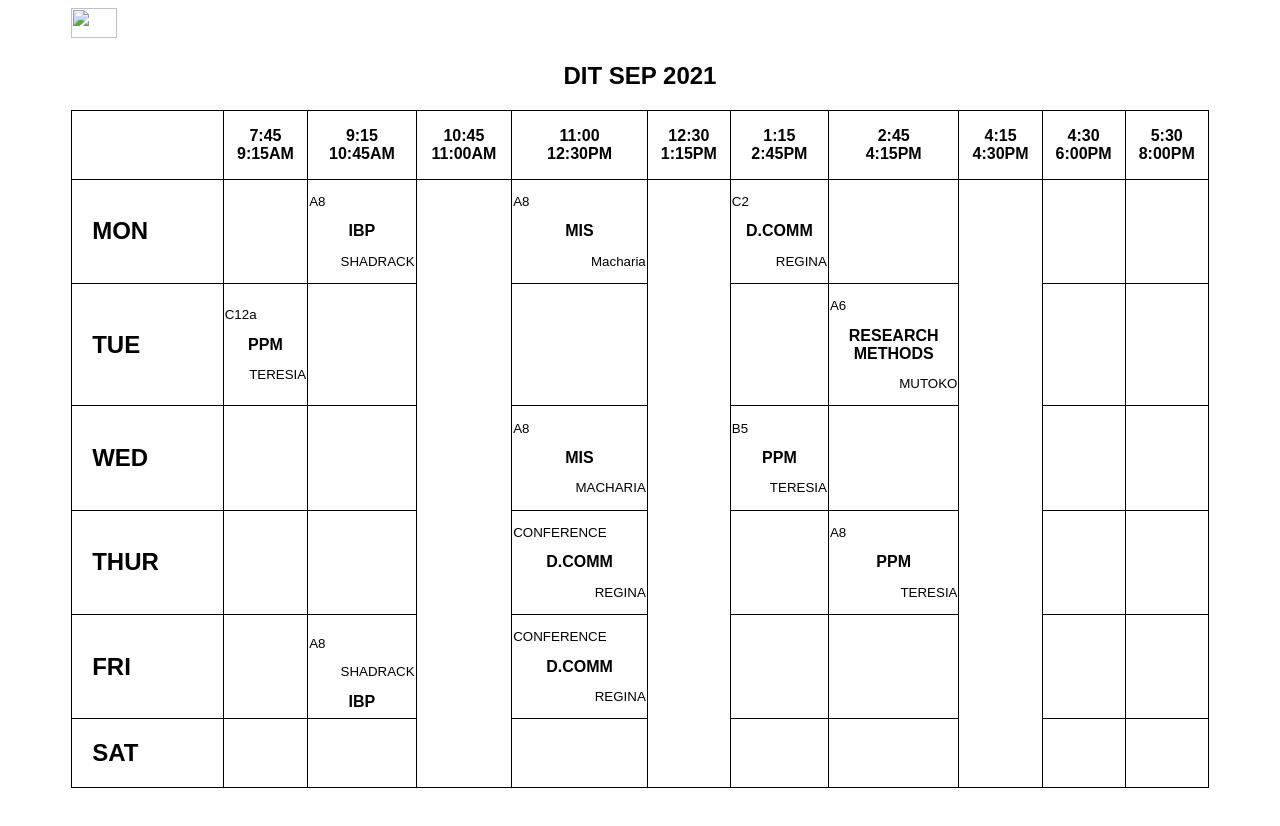
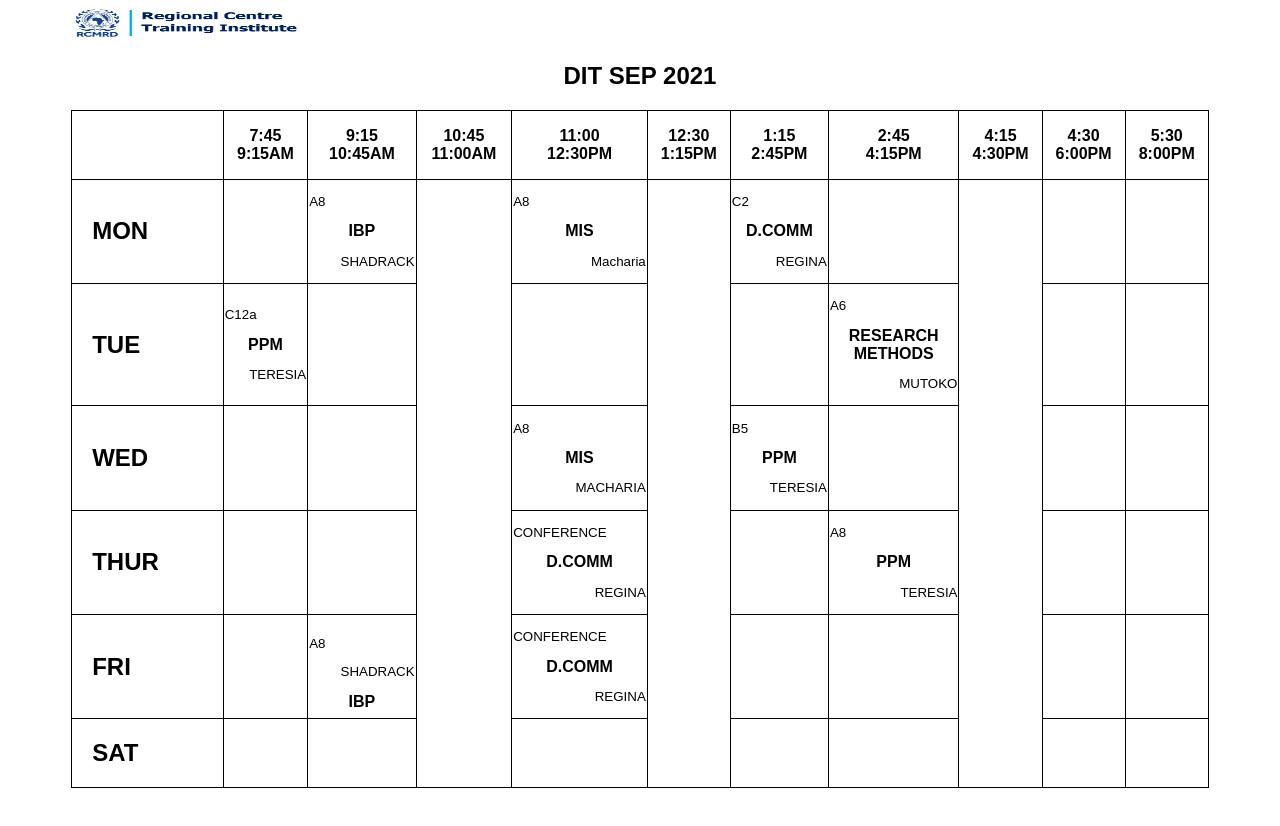
Before and after one commit to Dave-star7/Dave-star7.github.io, a plain HTML site: page HtmlTables.html in a window 1280 px wide. Drawn offline with Linux system fonts and the light colour scheme.

Commit message:
Add files via upload

```diff
--- a/HtmlTables.html
+++ b/HtmlTables.html
@@ -9,7 +9,7 @@
 </head>
 <body>
   <div class="New">
-    <img src="IMAGESNEW/RCTI.jpeg">
+    <img src="RCTI.jpeg">
     <h2>DIT SEP 2021</h2>
     <table>
         <tr>
```
